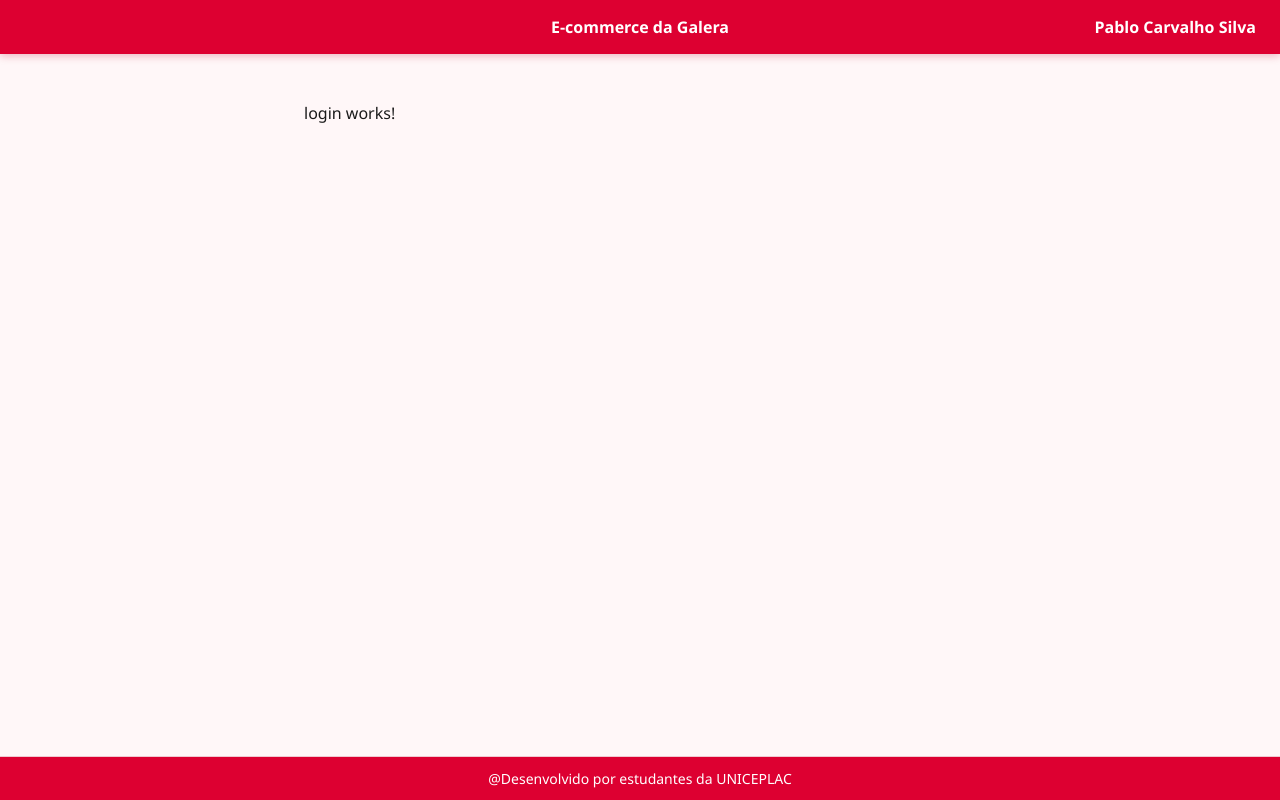
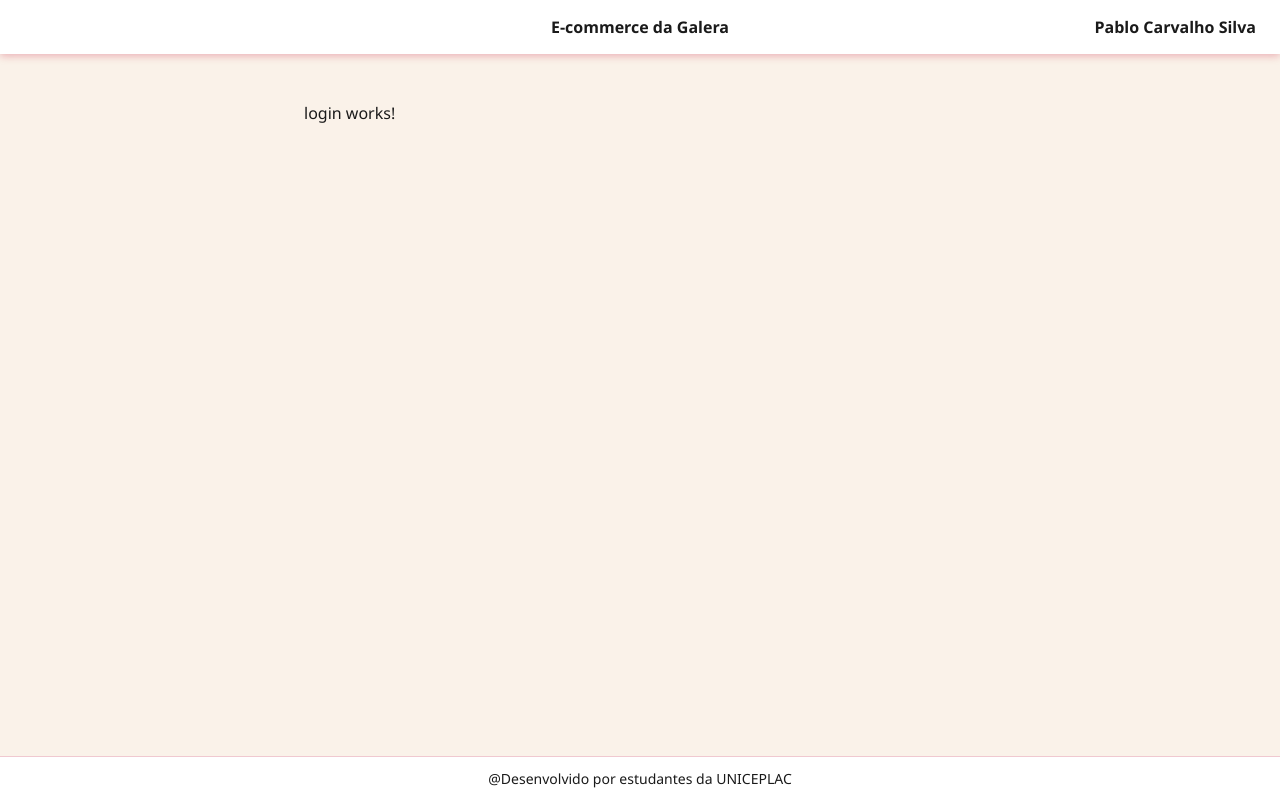
Before and after one commit to PabloCarvalhoSilvaDev/Fork_Ecommerce_Da_Galera-, an Angular app in the folder front-end-angular/: page / in a window 1280 px wide. Built offline with nearby package versions, Linux system fonts and the light colour scheme.

Commit message:
style: atualização das cores

```diff
--- a/front-end-angular/src/styles.css
+++ b/front-end-angular/src/styles.css
@@ -3,13 +3,13 @@
 
 :root {
   /* Marca Angular (escudo oficial): vermelho #DD0031 e #C3002F */
-  --cor-marca: #dd0031;
-  --cor-marca-escura: #c3002f;
+  --cor-marca: #ffffff;
+  --cor-marca-escura: #ffffff;
   --cor-superficie: #ffffff;
-  --cor-fundo: #fff7f8;
+  --cor-fundo: #faf2e9;
   --cor-texto: #1a1a1a;
   --cor-texto-suave: #4a4a4a;
-  --cor-texto-invertido: #ffffff;
+  --cor-texto-invertido: #1a1a1a;
   --cor-borda: #f0c9d0;
   --cor-marca-suave: #fdecef;
 }
```
